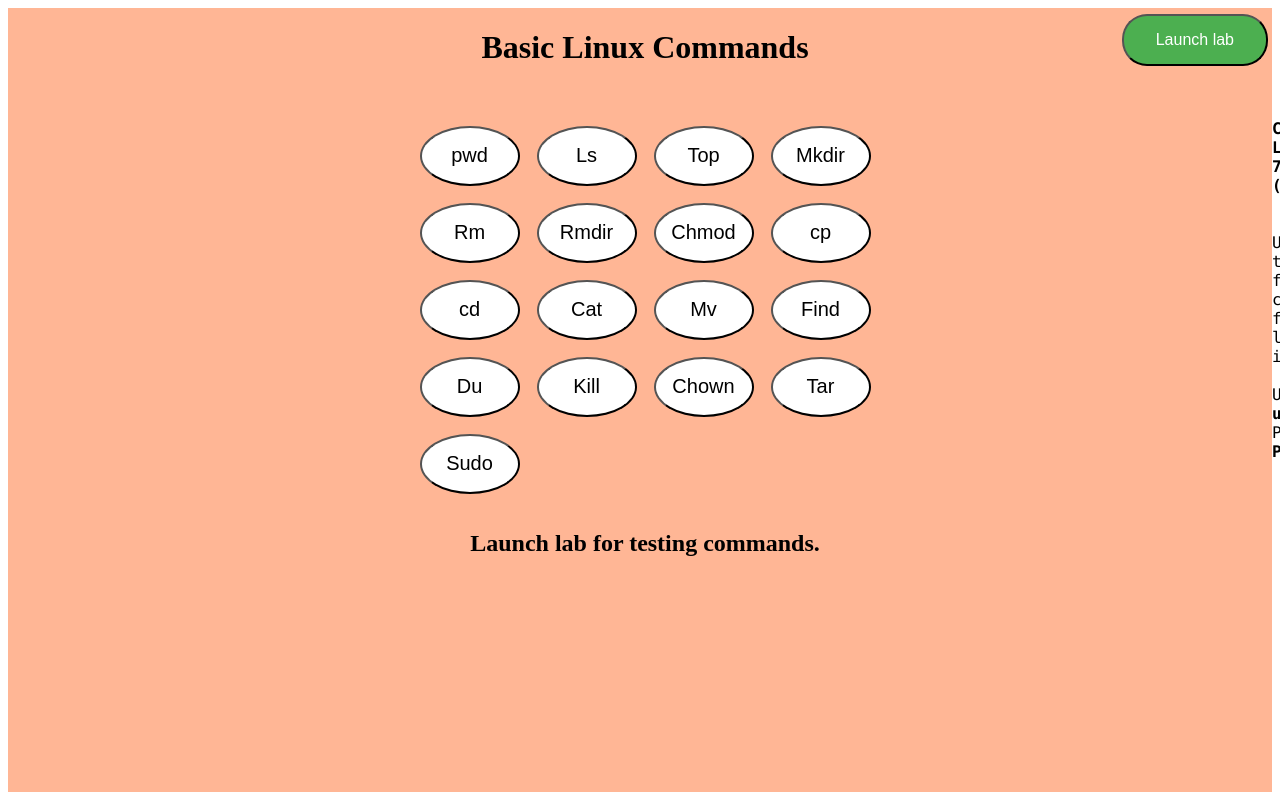
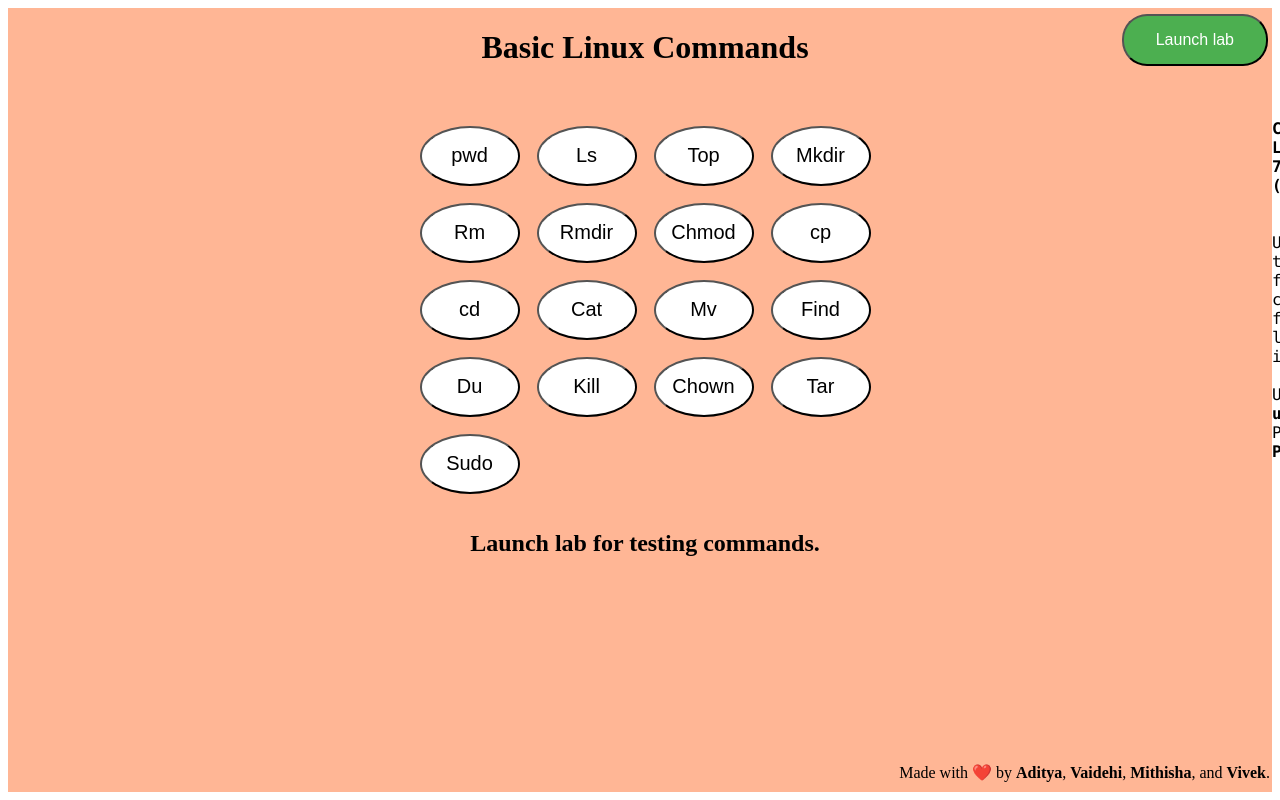
Before and after one commit to vaidehi0105/OSLab, a plain HTML site: page index.html in a window 1280 px wide. Shown: the top 800 px of the page. Drawn offline with Linux system fonts and the light colour scheme; grey boxes are pictures that could not be loaded.

Commit message:
Add files via upload

```diff
--- a/index.html
+++ b/index.html
@@ -510,6 +510,9 @@ function togglePopup17(){
     <!-- </div> -->
 </div>
             </div>
+            <p style="position: absolute; bottom: 2px; right: 10px;">
+            Made with ❤️ by <b>Aditya</b>, <b>Vaidehi</b>, <b>Mithisha</b>, and <b>Vivek</b>.
+            </p>
         </div>
         <div id="column2" style="background-color:#8c959b;">
         <center>
```
